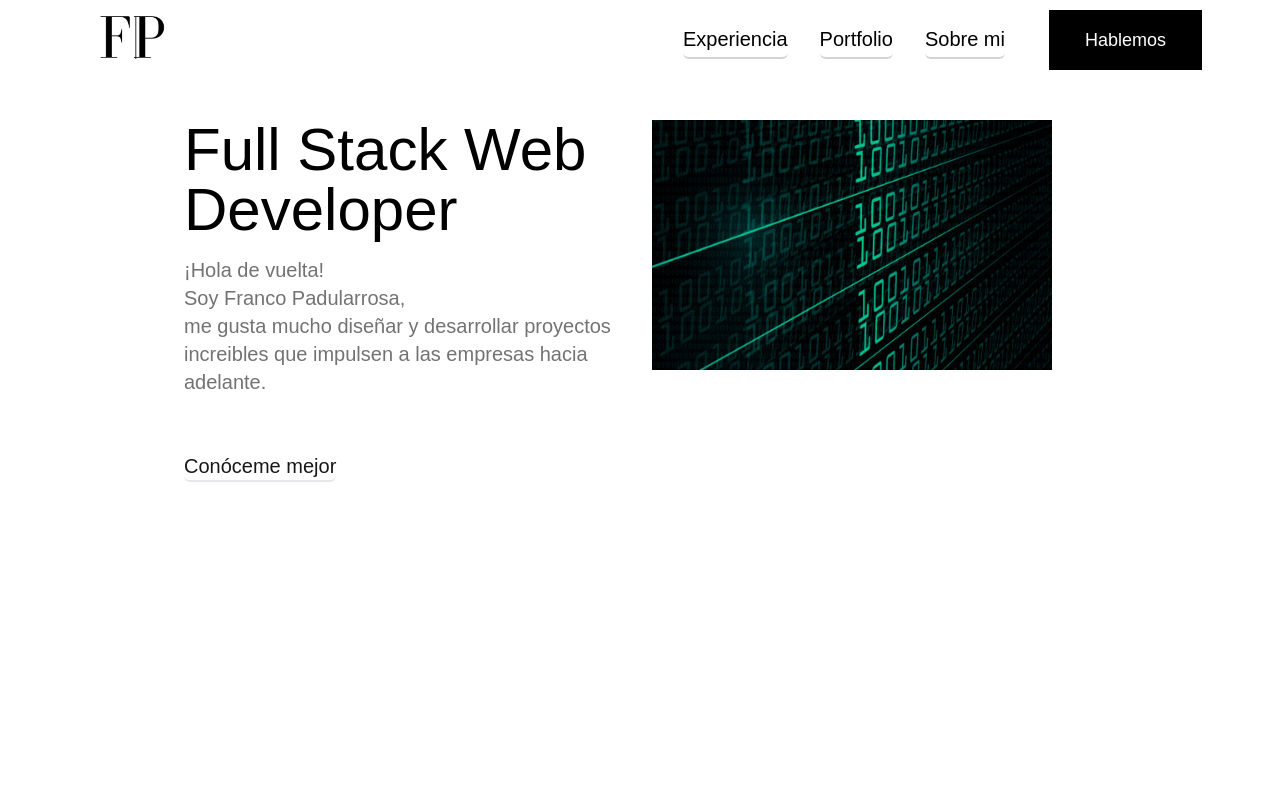
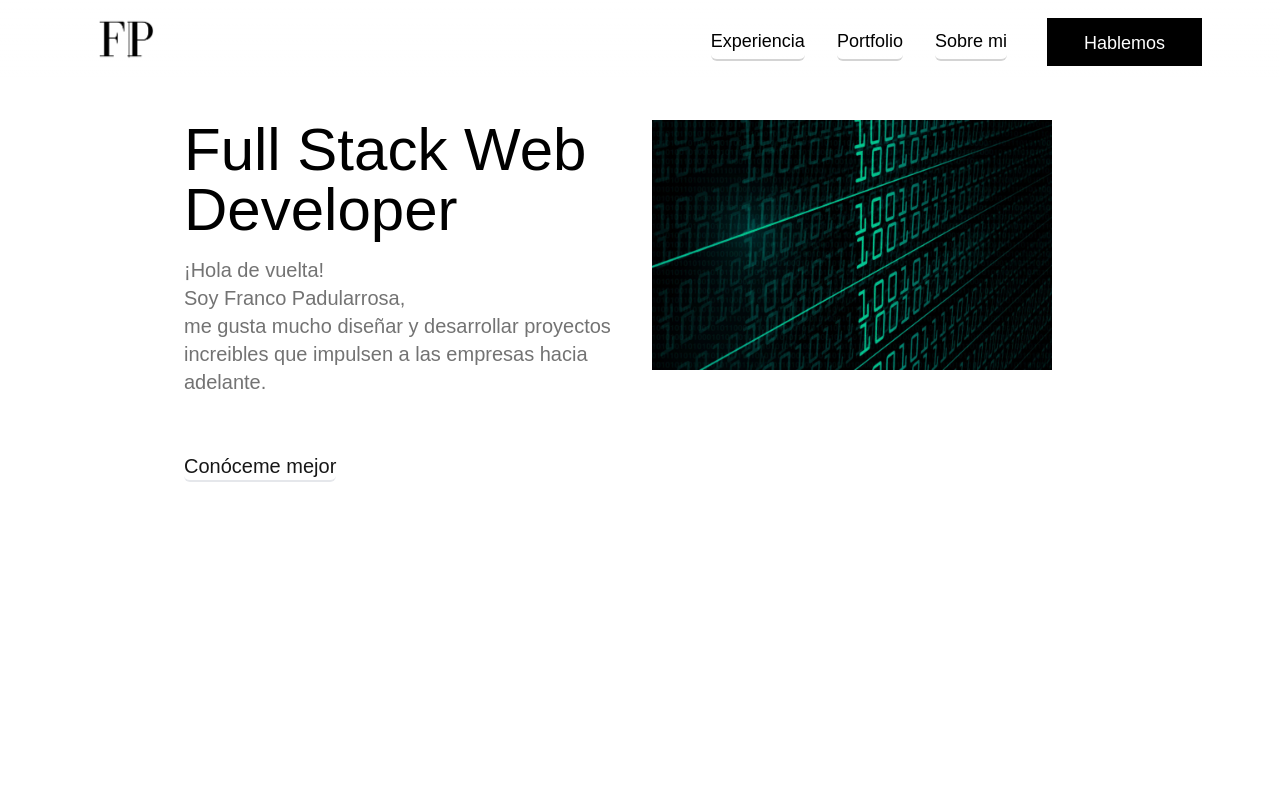
Before and after one commit to fpadularrosa/portfolio, a Next.js app: page /about-franco in a window 1280 px wide. Shown: the top 800 px of the page. Built offline with nearby package versions, Linux system fonts and the light colour scheme.

Commit message:
css changes and descriptions

```diff
--- a/components/Aboutme.js
+++ b/components/Aboutme.js
@@ -9,12 +9,12 @@ const Aboutme = () => {
                     <h2 className="pb-5 text-4xl lg:text-4xl sm:text-4xl md:text-4xl">Sobre mi</h2>
                     <p className='lg:max-w-5xl sm:max-w-[60rem] xl:max-w-7xl sm:text-md md:max-w-4xl lg:text-lg text-neutral-500'>Soy un Full Stack Web Developer, nací en Argentina, Buenos Aires y actualmente ando en busca de proyectos emocionantes. <br/><br/>
                     Siempre fui una persona empática a la que le gusta ayudar a las personas a lograr resultados de la manera más eficiente. Esta capacidad natural me permitió construir relaciones sólidas con compañeros dentro de cada rol en el que trabajé. <br/><br/>
-                    En el 2021 me decidí a estudiar programación encontrando el bootcamp Soy Henry, me egresé de este en Abril de 2022, sigo aprendiendo nuevas tecnologías como NextJs y Tailwind, cada día aplicando un poco más.<br/><br/>
+                    En el 2021 me decidí a estudiar programación y entré al bootcamp Henry porque quiero independizarme y porque hubo algo por lo que siempre me atrajo la tecnología, seguramente por ser un nativo dígital, sigo aprendiendo nuevas tecnologías como NextJs, Tailwind, MongoDB, etc.<br/><br/>
                     Como persona, tengo un enfoque muy positivo y libre de ego para todos los aspectos de mi vida, y llevo una fuerte ética de trabajo conmigo en cada lugar al que voy.
                     </p>
                 </div>
                 <div className="mt-10 ml-[120px] md:ml-8 lg:mt-32 md:mt-24 sm:mt-32 xl:mt-8 xl:ml-40 lg:ml-24">
-                    <div className="xl:w-[95%] w-[70%] sm:w-[85%] md:w-full lg:w-[90%] lg:h-[70%] xl:h-[85%]">
+                    <div className="xl:w-[100%] w-[70%] sm:w-[85%] md:w-full lg:w-[90%] lg:h-[70%] xl:h-[85%]">
                         <Image src={franco} width='900' heigth='980' alt='selfie'/>
                     </div>
                 </div>
--- a/components/Navbar.js
+++ b/components/Navbar.js
@@ -5,12 +5,12 @@ const Navbar = () => {
 
     return(
         <nav className="fixed top-0 left-0 z-10 w-full bg-gradient-to-b from-white to-transparent">
-            <div className="flex justify-between mx-5 md:pr-[26px] md:pl-[20px] text-gray-700 sm:mx-0 lg:pl-0 lg:justify-between lg:mx-6 xl:mx-0 xl:pl-12 xl:justify-between md:justify-between sm:justify-between">
-                <div className='lg:mr-14 xl:pl-[47px] xl:max-w-[10%] max-w-[12%] lg:max-w-[8%] md:max-w-[9%] sm:max-w-[14%] sm:pl-6 md:mr-6 md:pl-0'>
+            <div className="flex justify-between mx-5 mt-2 md:pr-[26px] md:pl-[20px] text-gray-700 sm:mx-0 lg:pl-0 lg:justify-between lg:mx-6 xl:mx-0 xl:pl-12 xl:justify-between md:justify-between sm:justify-between">
+                <div className='lg:mr-14 xl:pl-[47px] xl:max-w-[9%] max-w-[12%] lg:max-w-[8%] md:max-w-[9%] sm:max-w-[14%] sm:pl-6 md:mr-6 md:pl-0'>
                     <Link href='/'>
                         <a>
                         <div className='hover:cursor-pointer hover:blur-[1px]'>
-                            <Image src={iconBar} width='500' heigth='500' alt='icon'/>
+                            <Image src={iconBar} width='500' heigth='520' alt='icon'/>
                         </div>
                         </a>
                     </Link>
@@ -18,23 +18,23 @@ const Navbar = () => {
                 <ul className="items-center hidden text-base cursor-pointer lg:flex lg:pr-0 pr-52 xl:pr-10">
                     <Link href='/#expertise'>
                         <a className="duration-500 hover:cursor-pointer hover:text-neutral-300">
-                            <li className="inline-block py-1 mx-4 text-xl text-black transition ease-in border-b-2 rounded-md duration-400 border-neutral-300 hover:border-b-2 hover:border-black xl:text-xl hover:text-neutral-300">Experiencia</li>
+                            <li className="inline-block py-1 mx-4 text-xl text-black transition ease-in border-b-2 rounded-md duration-400 border-neutral-300 hover:border-b-2 hover:border-black xl:text-lg hover:text-neutral-300">Experiencia</li>
                         </a>
                     </Link>
                     <Link href='/#portfolio'>
                         <a className="duration-500 hover:cursor-pointer hover:text-neutral-300">
-                            <li className="inline-block py-1 mx-4 text-xl text-black transition ease-in border-b-2 rounded-md duration-400 border-neutral-300 hover:border-b-2 hover:border-black xl:text-xl hover:text-neutral-300">Portfolio</li>
+                            <li className="inline-block py-1 mx-4 text-xl text-black transition ease-in border-b-2 rounded-md duration-400 border-neutral-300 hover:border-b-2 hover:border-black xl:text-lg hover:text-neutral-300">Portfolio</li>
                         </a>
                     </Link>
                     <Link href='/about-franco'>
                         <a className="duration-500 hover:cursor-pointer hover:text-neutral-300">
-                            <li className="inline-block py-1 mx-4 text-xl text-black transition ease-in border-b-2 rounded-md duration-400 border-neutral-300 hover:border-b-2 hover:border-black xl:text-xl hover:text-neutral-300">Sobre mi</li>
+                            <li className="inline-block py-1 mx-4 text-xl text-black transition ease-in border-b-2 rounded-md duration-400 border-neutral-300 hover:border-b-2 hover:border-black xl:text-lg hover:text-neutral-300">Sobre mi</li>
                         </a>
                     </Link>
-                    <div>
+                    <div className='inline-block border border-black hover:cursor-pointer hover:text-black hover:bg-neutral-100 px-8 py-3 ml-5 text-lg text-white transition duration-200 ease-in bg-black xl:px-9 xl:py-2.5 xl:ml-6 lg:ml-5 lg:mr-3 h-14 xl:h-[48px]'>
                         <Link href='/contact'>
                             <a>
-                                <div className="px-8 py-3 ml-5 text-lg text-white transition duration-200 ease-in bg-black xl:px-9 xl:py-4 xl:ml-7 lg:ml-5 lg:mr-3 hover:cursor-pointer hover:border hover:border-black hover:text-black hover:bg-neutral-100 h-14 xl:h-[60px]">
+                                <div className="">
                                     Hablemos
                                 </div>
                             </a>
--- a/components/NiceMeetYou.js
+++ b/components/NiceMeetYou.js
@@ -5,12 +5,12 @@ const NiceMeetYou = () => {
     return(
         <div className='ml-0 xl:flex xl:justify-evenly xl:ml-3 xl:mx-18 md:ml-6 sm:ml-6' id='nicetoMeetYou'>
             <div className='grid content-center mx-5 xl:mb-0 md:mb-7 sm:mb-20'>
-                <h3 className='text-4xl min-w-[350px] md:text-4xl xl:text-5xl sm:text-3xl'>Un gusto conocerte</h3>
-                <p className='xl:max-w-lg min-w-[250px] sm:text-lg xl:my-5 sm:my-4 xl:text-[23px] md:max-w-2xl md:text-xl md:mt-4 text-neutral-500'>Amo resolver problemas reales con profesionales amigables y gente increible!</p>
+                <h3 className='text-4xl min-w-[350px] md:text-4xl xl:text-4xl sm:text-3xl'>Un gusto conocerte</h3>
+                <p className='xl:max-w-lg min-w-[250px] sm:text-lg xl:my-5 sm:my-4 xl:text-[20px] md:max-w-2xl md:text-xl md:mt-4 text-neutral-500'>Me encanta resolver problemas con gente buena onda e increible</p>
                 <div id='containerLinkToAbout'>
                     <Link href='/about-franco'>
                         <a>
-                        <div className='inline-block text-xl font-medium transition ease-in border-b-2 rounded-md hover:cursor-pointer xl:text-2xl duration-400 mt-7 hover:border-b-2 hover:border-gray-500 text-neutral-900 hover:text-neutral-500' id='linkToProject1'>
+                        <div className='inline-block text-xl font-medium transition ease-in border-b-2 rounded-md hover:cursor-pointer xl:text-xl duration-400 mt-7 hover:border-b-2 hover:border-gray-500 text-neutral-900 hover:text-neutral-500' id='linkToProject1'>
                             <div>Conóceme</div>
                         </div>
                         </a>
--- a/components/Reasons.js
+++ b/components/Reasons.js
@@ -12,7 +12,7 @@ const Reasons = () => {
         <div className="grid xl:border-y-0 lg:border-y-0 border-y-[1px] sm:grid sm:justify-items-start lg:flex lg:justify-evenly md:grid md:justify-items-start xl:justify-between" id="reasons">
             <div className='mt-6 mb-4 lg:max-w-sm lg:pr-8 sm:py-6 xl:pr-10 md:py-6'>
                 <h3 className="lg:text-[23px] sm:text-2xl md:text-2xl text-xl mb-3">Experiencia<br/>e<br/>Impacto</h3>
-                <p className="max-w-2xl text-gray-500 sm:max-w-xl md:max-w-2xl sm:pt-6 lg:max-w-lg lg:text-xl md:pt-4 lg:pt-6">Todavía no tengo 1 año de experiencia, pero soy una persona con mucha constancia, practicando, aprendiendo nuevas tecnologías, etc. Egresado de Henry Bootcamp para aplicar soluciones a problemas del mundo.</p>
+                <p className="max-w-2xl text-gray-500 sm:max-w-xl md:max-w-2xl sm:pt-6 lg:max-w-lg lg:text-xl md:pt-4 lg:pt-6">Realicé distintos proyectos de desarrollo web, entre ellos un ecommerce, una web app de comida con filtros y demás caracteristicas, quiero trabajar en proyectos desafiantes de los cuales poder aprender mucho.</p>
             </div>
             <div className="sm:border-t-[1px] border-t-[1px] xl:border-t-0 lg:border-t-0 lg:max-w-sm sm:max-w-2xl lg:px-8 xl:px-10 sm:border-l-0 lg:border-l-[2px] sm:pt-6 sm:pb-6 md:pb-5">
                 <div className='mt-6 mb-4 lg:max-w-sm lg:pr-8 xl:pr-10 md:py-6'>
```
